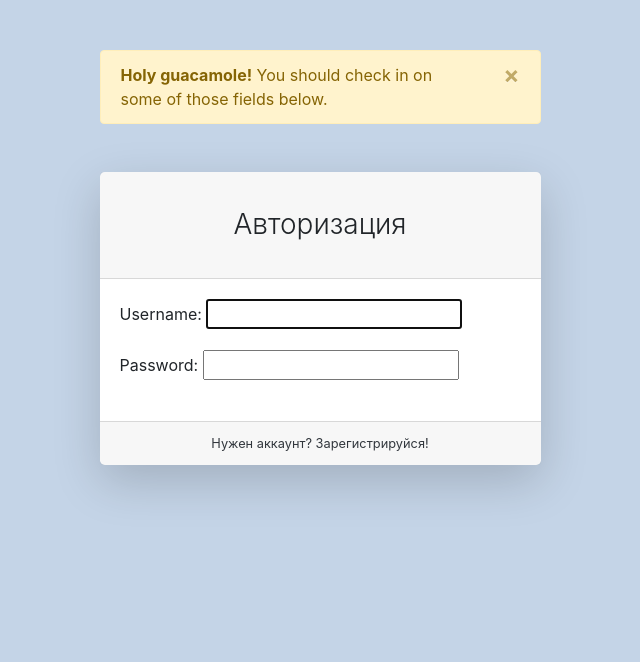
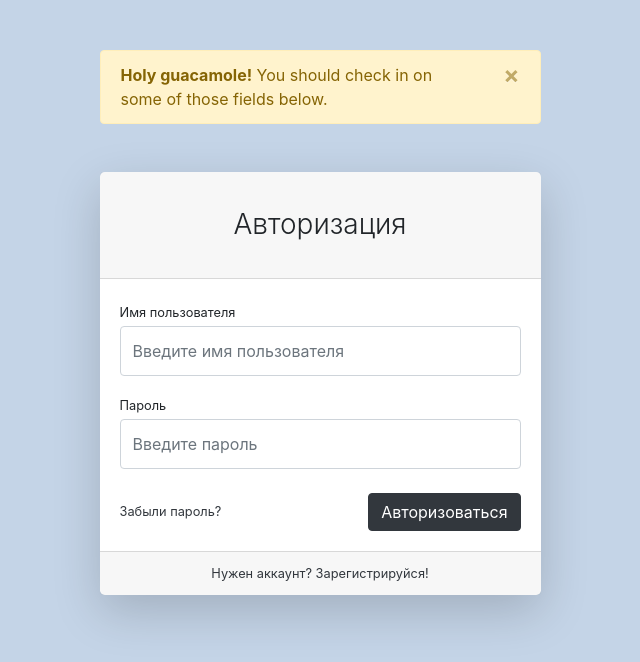
Before and after one commit to v-shchenyatskiy/GB_Django, a Django app: page /users/login/ in a window 1280 px wide. Shown: the top 662 px of the page, without its empty margins (320-960 px from the left). Run offline with Django 3.2, Linux system fonts and the light colour scheme; some libraries are stand-ins or nearby versions.

Commit message:
added custom attrs for UserLoginForm

```diff
--- a/users/forms.py
+++ b/users/forms.py
@@ -1,9 +1,21 @@
 from django.contrib.auth.forms import AuthenticationForm
+from django import forms
 
 from users.models import User
 
 
 class UserLoginForm(AuthenticationForm):
+    username = forms.CharField(widget=forms.TextInput(attrs={
+        'class': 'form-control py-4',
+        'placeholder': 'Введите имя пользователя',
+        # 'type': 'email',
+    }))
+    password = forms.CharField(widget=forms.TextInput(attrs={
+        'class': 'form-control py-4',
+        'placeholder': 'Введите пароль',
+        'type': 'password',
+    }))
+
     class Meta:
         model = User
         fields = ('username', 'password')
--- a/users/templates/users/login.html
+++ b/users/templates/users/login.html
@@ -18,25 +18,25 @@
                         <div class="card-body">
                             <form action="{% url 'users:login' %}" method="post">
                                 {% csrf_token %}
-                                {{ form.as_p }}
-{#                                <div class="form-group">#}
-{#                                    <label class="small mb-1" for="inputEmailAddress">Имя пользователя</label>#}
-{#                                    <input class="form-control py-4" id="inputEmailAddress" type="email"#}
-{#                                           placeholder="Введите имя пользователя"/>#}
-{#                                </div>#}
-{#                                <div class="form-group">#}
-{#                                    <label class="small mb-1" for="inputPassword">Пароль</label>#}
-{#                                    <input class="form-control py-4" id="inputPassword" type="password"#}
-{#                                           placeholder="Введите пароль"/>#}
-{#                                </div>#}
-{#                                <div class="form-group d-flex align-items-center justify-content-between mt-4 mb-0">#}
-{#                                    <a class="small" href="#">Забыли пароль?</a>#}
-{#                                    <input class="btn btn-primary" type="submit" value="Авторизоваться">#}
-{#                                </div>#}
+                                <div class="form-group">
+                                    <label class="small mb-1"
+                                           for="{{ form.username.id_for_label }}">Имя пользователя</label>
+                                    {{ form.username }}
+                                </div>
+                                <div class="form-group">
+                                    <label class="small mb-1"
+                                           for="{{ form.password.id_for_label }}">Пароль</label>
+                                    {{ form.password }}
+                                </div>
+                                <div class="form-group d-flex align-items-center justify-content-between mt-4 mb-0">
+                                    <a class="small" href="#">Забыли пароль?</a>
+                                    <input class="btn btn-primary" type="submit" value="Авторизоваться">
+                                </div>
                             </form>
                         </div>
                         <div class="card-footer text-center">
-                            <div class="small"><a href="{% url 'users:registration' %}">Нужен аккаунт? Зарегистрируйся!</a></div>
+                            <div class="small"><a href="{% url 'users:registration' %}">Нужен аккаунт?
+                                Зарегистрируйся!</a></div>
                         </div>
                     </div>
                 </div>
```
